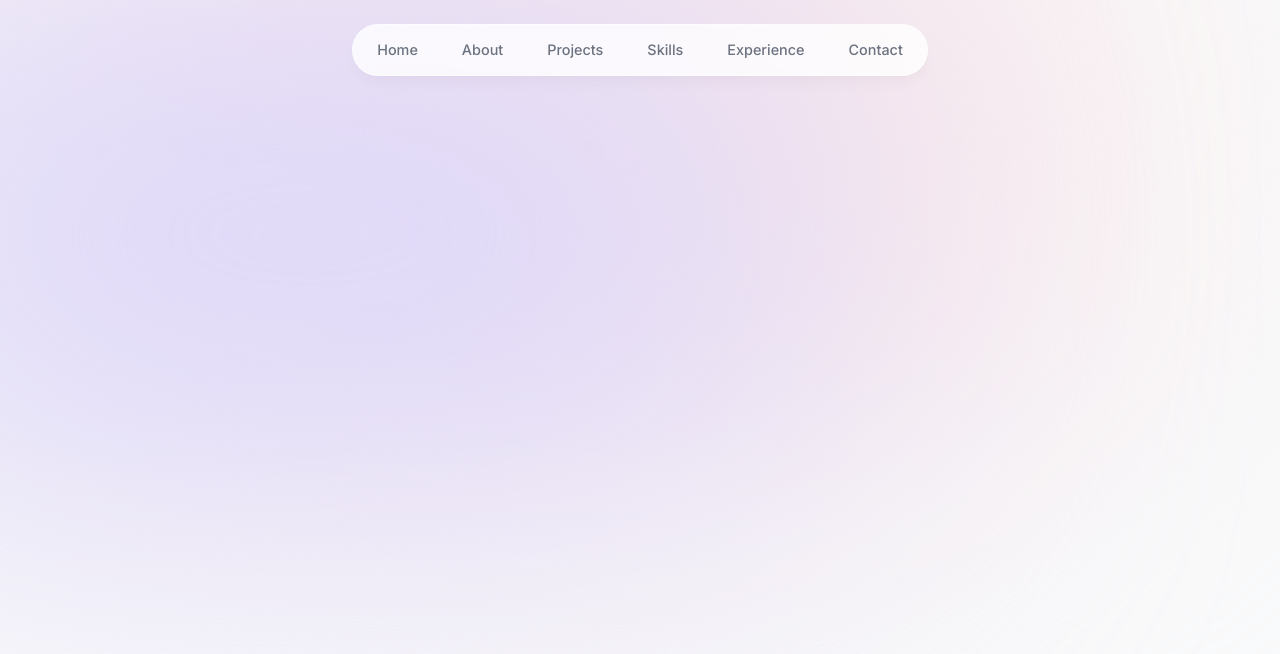
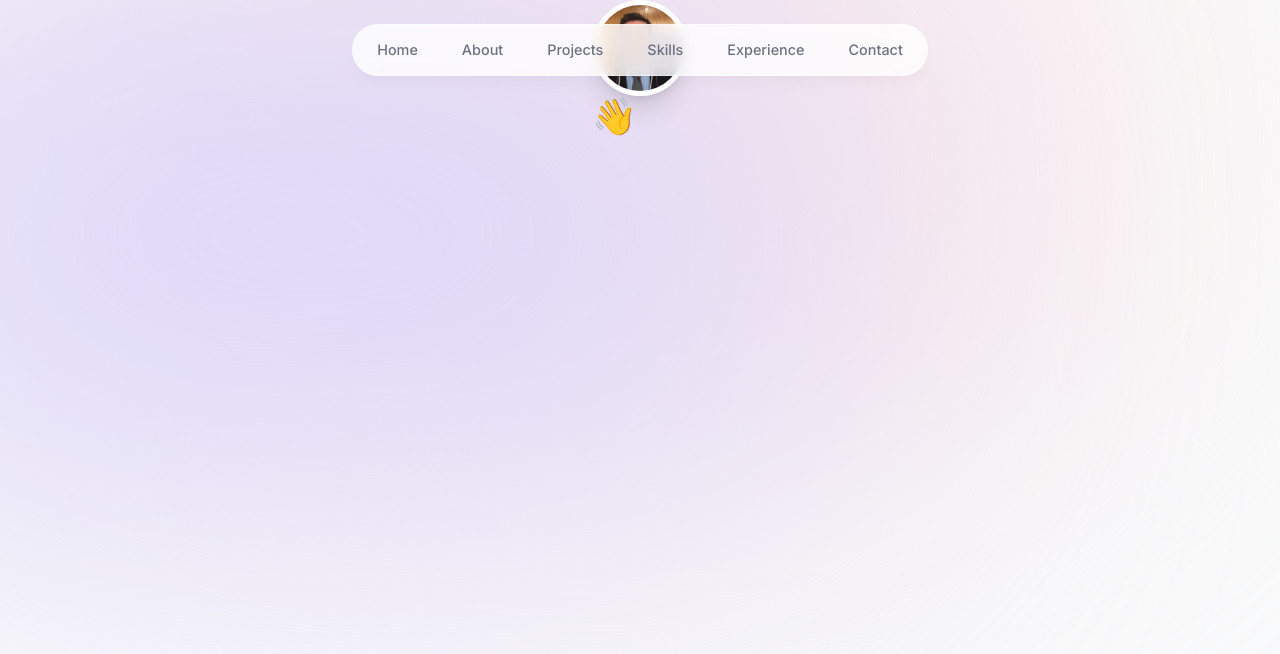
Before and after one commit to NickRamsey6/portfolio-nextjs, a Next.js app: page / in a window 1280 px wide. Shown: the top 654 px of the page. Built offline with nearby package versions, Linux system fonts and the light colour scheme.

Commit message:
intro profile photo

```diff
--- a/app/page.tsx
+++ b/app/page.tsx
@@ -1,4 +1,9 @@
+import Intro from "@/components/intro";
+
 export default function Home() {
-  return
-    <main className=""></main>;
+  return (
+    <main className="">
+      <Intro />
+    </main>
+  );
 }
--- /dev/null
+++ b/components/intro.tsx
@@ -0,0 +1,19 @@
+import React from 'react'
+import profilePic from '@/public/pfp.jpg'
+import Image from 'next/image'
+
+export default function Intro() {
+  return (
+    <section>
+        <div className='flex items-center justify-center'>
+            <div>
+                <Image src={profilePic}
+                alt='Profile photo'
+                priority={true}
+                className='h-24 w-24 rounded-full object-cover border-[0.35rem] border-white shadow-xl'/>
+                <span className='text-4xl'>👋</span>
+            </div>
+        </div>
+    </section>
+  )
+}
```
Also changed, not shown: public/pfp.jpg (added).
